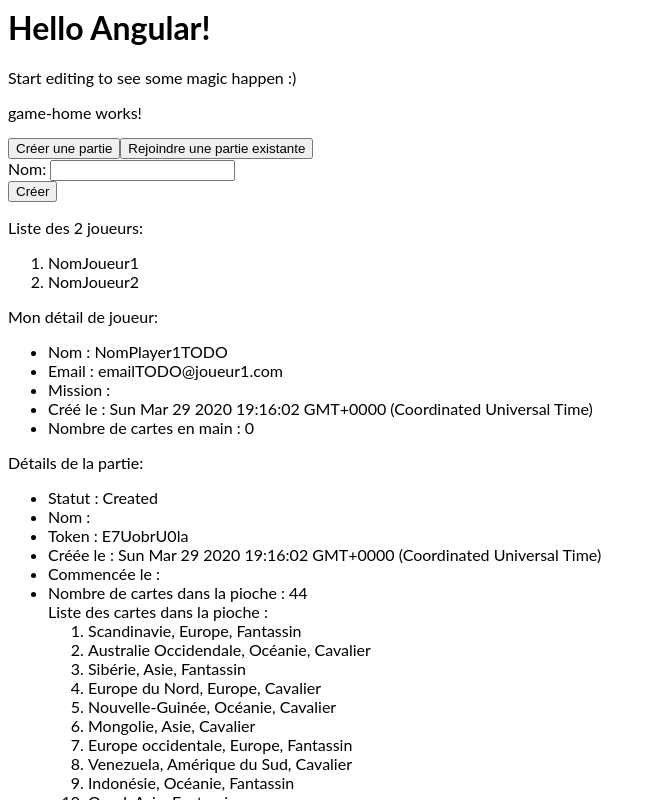
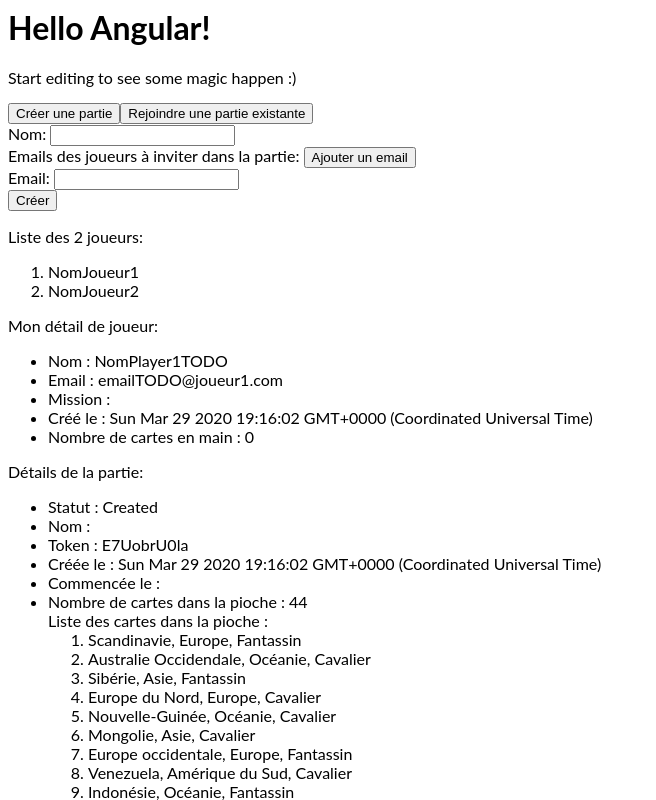
Before and after one commit to dracito/risk-game-manager, an Angular app: page / in a window 1280 px wide. Both pictures are taken after a click on the button "Créer une partie". Shown: the top 800 px of the page, without its empty margins (0-656 px from the left). Built offline with nearby package versions, Linux system fonts and the light colour scheme.

Commit message:
3 files modified

```diff
--- a/src/app/games/game-create/game-create.component.html
+++ b/src/app/games/game-create/game-create.component.html
@@ -5,5 +5,16 @@
       <input type="text" formControlName="nameControl">
     </label>
   </div>
+  <div formArrayName="emails">
+  Emails des joueurs à inviter dans la partie: <button (click)="addEmails()">Ajouter un email</button>
+
+  <div *ngFor="let email of emails.controls; let i=index">
+    <!-- The repeated email template -->
+    <label>
+      Email:
+      <input type="text" [formControlName]="i">
+    </label>
+  </div>
+</div>
   <button class="button" type="submit">Créer</button>
 </form>
--- a/src/app/games/game-create/game-create.component.ts
+++ b/src/app/games/game-create/game-create.component.ts
@@ -2,7 +2,7 @@
 import { GameService } from '../game.service';
 import { Game } from '../Game';
 
-import { FormBuilder, ReactiveFormsModule, FormGroup } from '@angular/forms';
+import { FormBuilder, ReactiveFormsModule, FormGroup, FormArray } from '@angular/forms';
 import { FormControl } from '@angular/forms';
 
 @Component({
@@ -12,11 +12,15 @@
 })
 export class GameCreateComponent implements OnInit {
   game;
+
   createForm = new FormGroup({
     nameControl: new FormControl(''),
+    emails: this.fb.array([
+      this.fb.control('')
+    ])
   });
 
-  constructor(private gameService:GameService) {
+  constructor(private fb: FormBuilder, private gameService:GameService) {
   }
 
   ngOnInit() {
@@ -31,4 +35,12 @@
     //TODO redirigé vers l'invitation de joueurs (ou demander sur ce formulaire puis attente des joueurs)
 
   }
+
+  get emails() {
+    return this.createForm.get('emails') as FormArray;
+  }
+
+  addEmails() {
+    this.emails.push(this.fb.control(''));
+  }
 }
--- a/src/app/games/game-home/game-home.component.html
+++ b/src/app/games/game-home/game-home.component.html
@@ -1,6 +1,3 @@
-<p>
-game-home works!
-</p>
 <button (click)="createGame()">
     Créer une partie
 </button>
```
